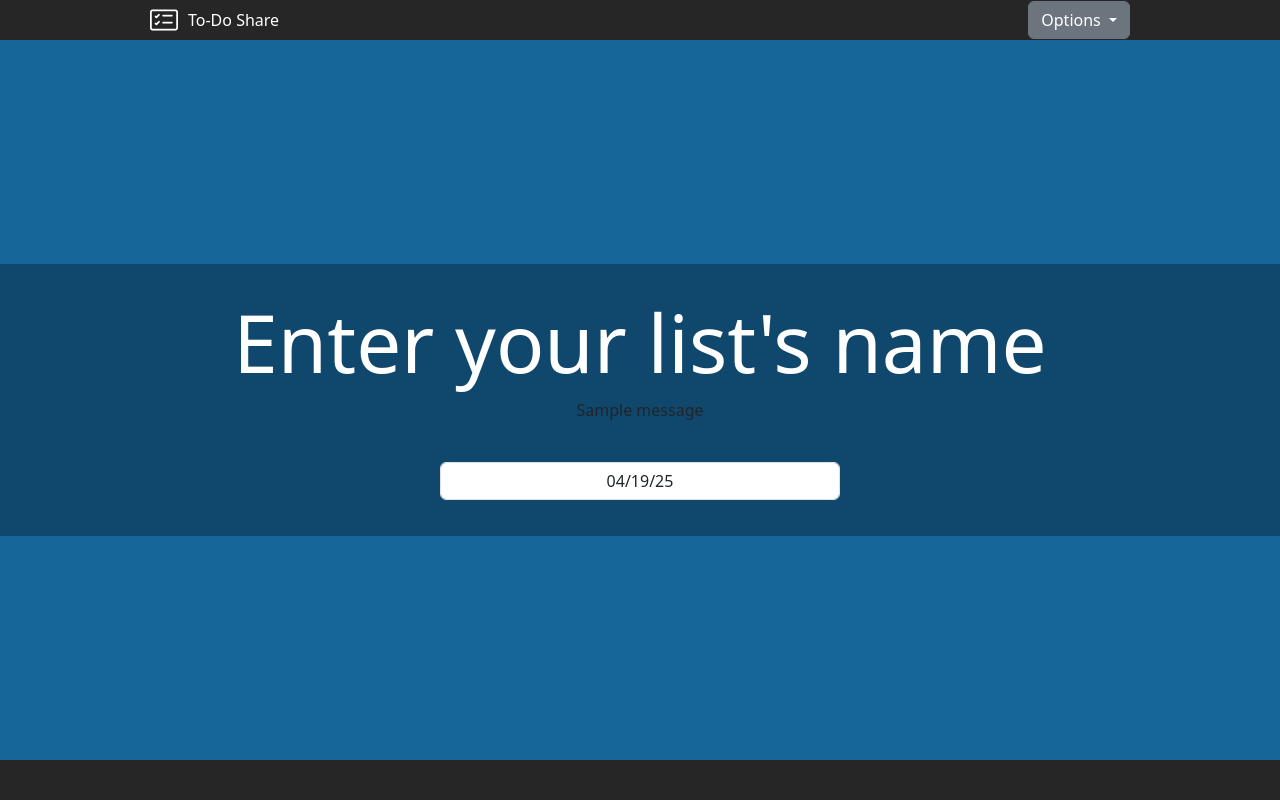
After one commit to BolognaKenshin/to-do-list, a Flask app: page /name-list in a window 1280 px wide. The commit adds this page. Run offline with Flask 3, Linux system fonts and the light colour scheme; tables that the repository leaves empty hold one stand-in row (values such as "Sample post"); one stand-in notice (Sample message) is shown; some libraries are stand-ins or nearby versions.

Commit message:
Dev Branch

```diff
--- a/forms.py
+++ b/forms.py
@@ -19,7 +19,7 @@ class LoginForm(FlaskForm):
 
 # To generate the name of each to-do list, which will be the parent to items in the to-do items table
 class ToDoNameForm(FlaskForm):
-    to_do_name = StringField("", default=f"My List - {formatted_date}", validators=[DataRequired()])
+    to_do_name = StringField("", default=formatted_date, validators=[DataRequired()])
     # Placeholder below - want to let user click list name, press "Enter" to change
     # submit  = SubmitField("Enter Name")
     # date will be automatically applied via first submission
--- a/main.py
+++ b/main.py
@@ -65,11 +65,11 @@ with app.app_context():
 # Generates a random series of characters, appends to a string 4-10 characters long
 def generate_url_id(chars=string.ascii_letters + string.digits):
     id_length = random.randint(4, 10)
-    list_name_urls = db.session.query(ListName.list_url_id).all()
     generated_id = ""
     for _ in range(id_length):
         generated_id += random.choice(chars)
-    if any(generated_id == list_name_url[0] for list_name_url in list_name_urls):
+    list_name_urls = db.session.execute(db.Select(ListName.list_url_id)).scalars().all()
+    if any(generated_id == list_name_url for list_name_url in list_name_urls):
         return generate_url_id()
     else:
         return generated_id
@@ -132,17 +132,32 @@ def all_lists():
 def current_list():
     pass
 
+@app.route("/name-list", methods=["GET", "POST"])
+def name_list():
+    name_form = ToDoNameForm()
+    session['list_items'] = []
+    if name_form.validate_on_submit():
+        l_name = name_form.to_do_name.data
+        if not any(l_name == list_name.list_name for list_name in current_user.list_names):
+            session['list_name'] = name_form.to_do_name.data
+            print('routing to new list page!')
+            return redirect(url_for('new_list'))
+        else:
+            flash("There is another list with that name registered to your account.")
+    return render_template('name-list.html', current_user=current_user, name_form=name_form)
+
 @app.route("/new-list", methods=["GET", "POST"])
 def new_list():
-    session['list_url_id'] = generate_url_id()
-    name_form = ToDoNameForm()
     item_form = ToDoItemForm()
-    if name_form.validate_on_submit():
-        session['list_name'] = name_form.to_do_name.data
-    return render_template('new-list.html', current_user=current_user, name_form=name_form, item_form=item_form)
+    if item_form.validate_on_submit():
+        new_item = {"task": item_form.task.data}
+        session['list_items'].append(new_item)
+        session.modified = True
+    return render_template('new-list.html', current_user=current_user, list_name=session['list_name'], item_form=item_form, tasks=session['list_items'])
 
 @app.route("/save-list", methods=["GET", "POST"])
 def save_list():
+    session['list_url_id'] = generate_url_id()
     l_name = session['list_name']
     l_url_id = session['list_url_id']
     if not any(l_name == list_name.list_name for list_name in current_user.list_names):
@@ -151,9 +166,9 @@ def save_list():
             list_url_id=l_url_id,
         )
         db.session.add(new_list_name)
-        db.session.commit()
         current_user.list_names.append(new_list_name)
         db.session.commit()
+
         return redirect(url_for("all_lists", current_user=current_user))
     else:
         flash("There is another list with that name registered to your account.")
--- a/static/css/styles.css
+++ b/static/css/styles.css
@@ -75,7 +75,7 @@ a {
     }
 }
 
-#homepage-title, #new-user-h1, #log-in-h1 {
+#homepage-title, #new-user-h1, #log-in-h1, #name-list-h1 {
     color: white;
     font-size: 80px;
     text-align: center;
@@ -112,6 +112,12 @@ html, body {
     justify-content: center;
     height: 80px;
     width: 100%;
+}
+
+.list-name {
+    font-size: 20px;
+    color: white;
+    text-align: center;
 }
 
 #list-name-bar {
@@ -152,7 +158,7 @@ nav {
 }
 
 
-#new-user-div, #log-in-div {
+#new-user-div, #log-in-div, #name-list-div {
     display: flex;
     background-color: #10486d;
     flex-direction: column;
@@ -161,6 +167,12 @@ nav {
     padding-bottom: 20px;
     align-items: center;
     text-align: center;
+}
+
+#tasks-container {
+    overflow-y: auto;
+    height: calc(100vh - 240px);
+    width: 100%;
 }
 
 #top-bar {
@@ -199,6 +211,19 @@ nav {
     width: 80px;
 }
 
+.task-div{
+    align-items: center;
+    background-color: white;
+    border-radius: 10px;
+    border-color: black;
+    border-style: solid;
+    border-width: 5px;
+    display: flex;
+    width: 100%;
+    height: 250px;
+    justify-content: center;
+}
+
 #top-bar-email {
     color: white;
 }
--- a/templates/header.html
+++ b/templates/header.html
@@ -33,7 +33,7 @@
             Options
           </button>
           <ul class="dropdown-menu">
-              <li><a class="dropdown-item" href='{{ url_for("new_list") }}'>New List</a></li>
+              <li><a class="dropdown-item" href='{{ url_for("name_list") }}'>New List</a></li>
               <li><a class="dropdown-item" href='{{ url_for("all_lists") }}'>All Lists</a></li>
               <li><a class="dropdown-item" href='{{ url_for("logout") }}'>Log Out</a></li>
           </ul>
--- /dev/null
+++ b/templates/name-list.html
@@ -0,0 +1,18 @@
+{% include "header.html" %} {% from "bootstrap5/form.html" import render_form %}
+
+<main>
+    <div id="name-list-div">
+        <h1 id="name-list-h1">Enter your list's name</h1>
+
+        {% with messages = get_flashed_messages() %}
+        {% for message in messages %}
+        <p class="flash">{{ message }}</p>
+        {% endfor %}
+        {% endwith %}
+
+        {{ render_form(name_form, novalidate=True) }}
+    </div>
+</main>
+
+
+{% include "footer.html" %}
```
Also changed, not shown: templates/new-list.html (+9 -1 lines), instance/to-dos.db.
